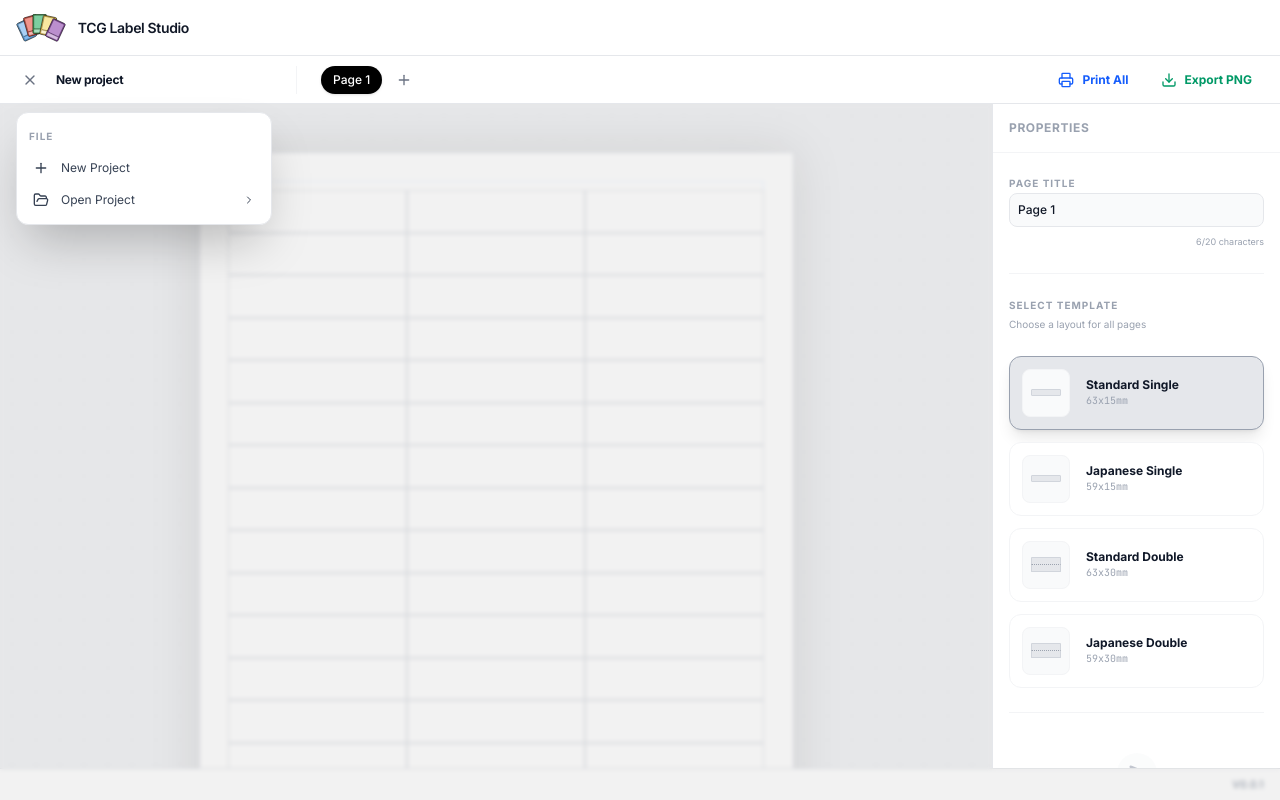
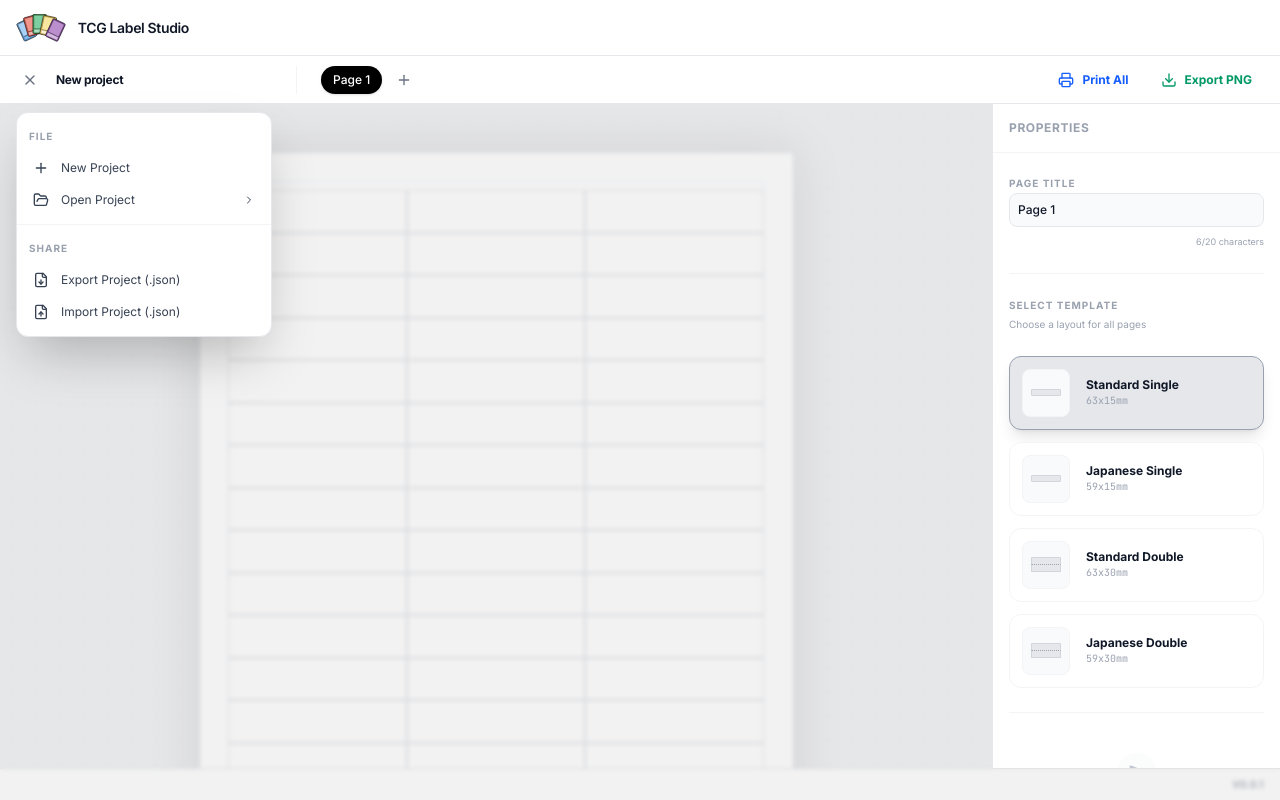
Before and after one commit to AleTornesello/tcg-label-studio, a React (Vite) app: page / in a window 1280 px wide. Both pictures are taken after a click on the button 30 px from the left and 79 px from the top of the page. Built offline with nearby package versions, Linux system fonts and the light colour scheme.

Commit message:
feat: Add project import/export functionality
Implement features to export the current project configuration as a JSON file and import previously exported projects. This allows for project backup and transfer.

```diff
--- a/src/App.tsx
+++ b/src/App.tsx
@@ -21,6 +21,8 @@ import {
   X,
   FolderOpen,
   ChevronRight,
+  FileUp,
+  FileDown,
 } from "lucide-react";
 
 interface CellData {
@@ -111,6 +113,50 @@ export default function App() {
       localStorage.setItem(LocalStorageKeys.Projects, JSON.stringify(updated));
       return updated;
     });
+  };
+
+  const exportProject = () => {
+    const project: Project = {
+      id: projectId,
+      name: projectName,
+      pages,
+      templateId: selectedTemplate.id,
+      cellsData,
+      lastModified: Date.now()
+    };
+    const blob = new Blob([JSON.stringify(project, null, 2)], { type: 'application/json' });
+    saveAs(blob, `${projectName.replace(/\s+/g, '_').toLowerCase()}_project.json`);
+    setIsMenuOpen(false);
+  };
+
+  const importProject = (e: any) => {
+    const file = e.target.files?.[0];
+    if (!file) return;
+
+    const reader = new FileReader();
+    reader.onload = (event) => {
+      try {
+        const project: Project = JSON.parse(event.target?.result as string);
+        // Generate a new ID to avoid conflicts but keep the data
+        const importedProject = {
+          ...project,
+          id: Date.now().toString(),
+          lastModified: Date.now()
+        };
+        loadProject(importedProject);
+        // Also save it to local storage immediately
+        setSavedProjects(prev => {
+          const updated = [importedProject, ...prev];
+          localStorage.setItem(LocalStorageKeys.Projects, JSON.stringify(updated));
+          return updated;
+        });
+        setIsMenuOpen(false);
+      } catch (error) {
+        console.error("Failed to import project:", error);
+        alert("Invalid project file");
+      }
+    };
+    reader.readAsText(file);
   };
 
   const handleTemplateChange = (template: Template) => {
@@ -312,6 +358,26 @@ export default function App() {
                   </div>
                   <ChevronRight className={`w-3 h-3 transition-transform ${isSubmenuOpen ? 'rotate-90' : ''}`} />
                 </button>
+
+                <div className="h-px bg-gray-100 my-2" />
+                <div className="px-3 py-2 text-[10px] font-bold text-gray-400 uppercase tracking-widest">Share</div>
+
+                <button
+                  onClick={exportProject}
+                  className="w-full px-4 py-2 text-xs text-gray-700 hover:bg-gray-50 flex items-center gap-3 transition-colors"
+                >
+                  <FileDown className="w-4 h-4" /> Export Project (.json)
+                </button>
+
+                <label className="w-full px-4 py-2 text-xs text-gray-700 hover:bg-gray-50 flex items-center gap-3 transition-colors cursor-pointer">
+                  <FileUp className="w-4 h-4" /> Import Project (.json)
+                  <input
+                    type="file"
+                    accept=".json"
+                    onChange={importProject}
+                    className="hidden"
+                  />
+                </label>
               </div>
             </motion.div>
 
```
